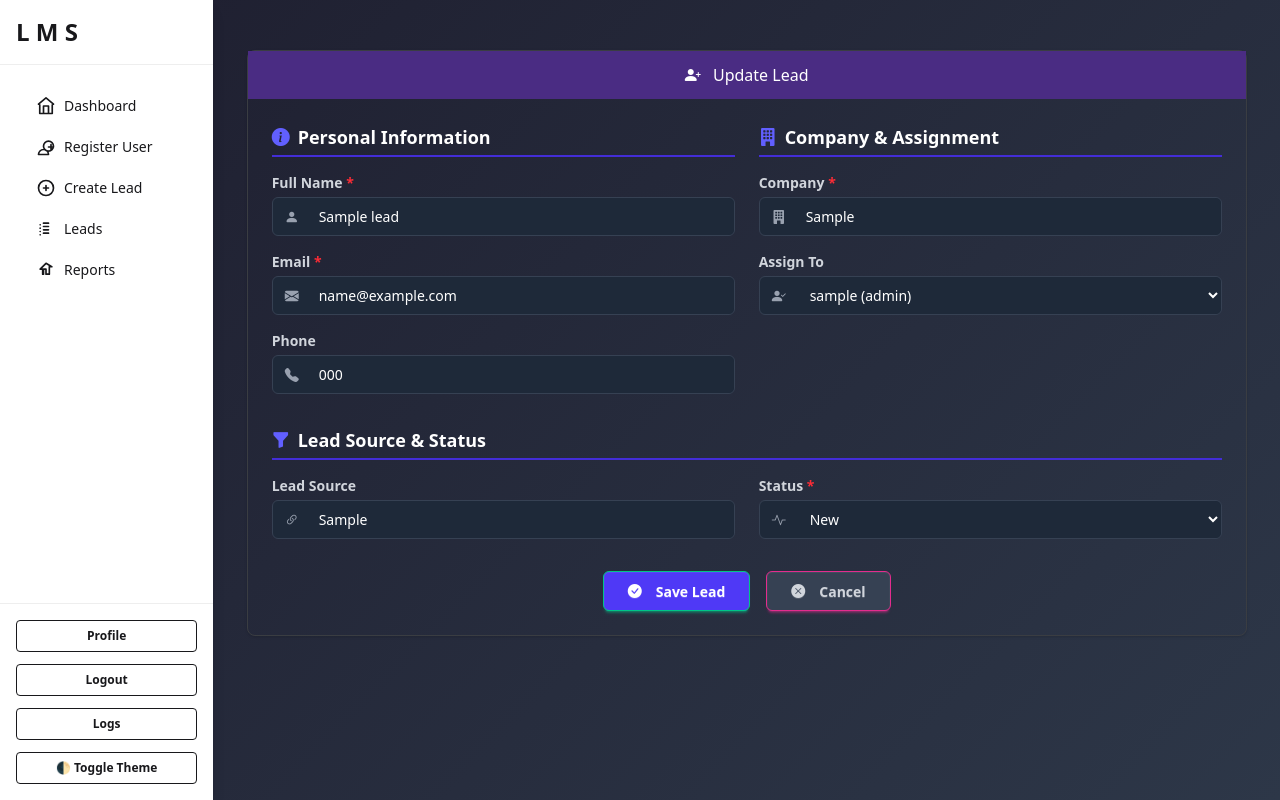
After one commit to sameer9860/Lead-Management-System, a Django app: page /1/update/ in a window 1280 px wide. The commit adds this page. Run offline with Django 5.2, Linux system fonts and the light colour scheme; a user stored in the database is signed in; tables that the repository leaves empty hold one stand-in row (values such as "Sample post"); style sheets or scripts are compiled from the project's sources; some libraries are stand-ins or nearby versions.

Commit message:
Add : Update Lead

```diff
--- a/leads/templates/leads/dashboard.html
+++ b/leads/templates/leads/dashboard.html
@@ -1,4 +1,4 @@
-{% extends 'base.html' %}
+ {% extends 'base.html' %}
 {% load static tailwind_tags %}
 
 {% block content %}
--- a/leads/templates/leads/lead_details.html
+++ b/leads/templates/leads/lead_details.html
@@ -117,7 +117,7 @@
                             <a href="{% url 'leads:lead_list' %}" class="btn btn-ghost">
                                 <i class="fas fa-arrow-left mr-2"></i>Back to List
                             </a>
-                            <a href="#" class="btn btn-primary">
+                            <a href="{% url 'leads:lead_update_view' lead.pk %}" class="btn btn-primary">
                                 <i class="fas fa-edit mr-2"></i>Edit Lead
                             </a>
                             <a href="{% url 'leads:lead_delete' lead.pk %}" class="btn btn-error">
--- /dev/null
+++ b/leads/templates/leads/lead_update.html
@@ -0,0 +1,155 @@
+{% extends "base.html" %}
+{% load widget_tweaks %}
+{% block content %}
+<div class="lead-container">
+
+    <div class="card shadow border-0 bg-dark lead-card">
+
+        <div class="card-header bg-dark-purple text-white text-center py-3">
+            <h4 class="mb-0"><i class="bi bi-person-plus-fill me-2"></i> {{ title }}</h4>
+        </div>
+
+        <div class="card-body p-6">
+
+            <form method="post" id="leadForm" action="{% url 'leads:lead_update_ajax' lead.id %}" class="space-y-8" novalidate>
+                {% csrf_token %}
+
+                <!-- Top Row: Personal Info & Company & Assignment -->
+                <div class="flex flex-col md:flex-row md:space-x-6">
+                    <!-- Personal Info -->
+                    <div class="md:w-1/2 space-y-4">
+                        <h6 class="text-white text-lg font-semibold flex items-center space-x-2 border-b-2 border-indigo-700 pb-1">
+                            <i class="bi bi-info-circle-fill text-indigo-500"></i>
+                            <span>Personal Information</span>
+                        </h6>
+
+                        <!-- Name -->
+                        <div>
+                            <label for="id_name" class="block text-sm font-semibold text-gray-300 mb-1">Full Name <span class="text-red-500">*</span></label>
+                            <div class="flex items-center bg-gray-800 border border-gray-700 rounded-md">
+                                <span class="px-3 text-gray-400"><i class="bi bi-person-fill"></i></span>
+                                {{ form.name|add_class:"w-full bg-gray-800 text-white rounded-r-md p-2" }}
+                            </div>
+                        </div>
+
+                        <!-- Email -->
+                        <div>
+                            <label for="id_email" class="block text-sm font-semibold text-gray-300 mb-1">Email <span class="text-red-500">*</span></label>
+                            <div class="flex items-center bg-gray-800 border border-gray-700 rounded-md">
+                                <span class="px-3 text-gray-400"><i class="bi bi-envelope-fill"></i></span>
+                                {{ form.email|add_class:"w-full bg-gray-800 text-white rounded-r-md p-2" }}
+                            </div>
+                        </div>
+
+                        <!-- Phone -->
+                        <div>
+                            <label for="id_phone" class="block text-sm font-semibold text-gray-300 mb-1">Phone</label>
+                            <div class="flex items-center bg-gray-800 border border-gray-700 rounded-md">
+                                <span class="px-3 text-gray-400"><i class="bi bi-telephone-fill"></i></span>
+                                {{ form.phone|add_class:"w-full bg-gray-800 text-white rounded-r-md p-2" }}
+                            </div>
+                        </div>
+                    </div>
+
+                    <!-- Company & Assignment -->
+                    <div class="md:w-1/2 space-y-4 mt-8 md:mt-0">
+                        <h6 class="text-white text-lg font-semibold flex items-center space-x-2 border-b-2 border-indigo-700 pb-1">
+                            <i class="bi bi-building-fill text-indigo-500"></i>
+                            <span>Company & Assignment</span>
+                        </h6>
+
+                        <!-- Company -->
+                        <div>
+                            <label for="id_company" class="block text-sm font-semibold text-gray-300 mb-1">Company <span class="text-red-500">*</span></label>
+                            <div class="flex items-center bg-gray-800 border border-gray-700 rounded-md">
+                                <span class="px-3 text-gray-400"><i class="bi bi-building-fill"></i></span>
+                                {{ form.company|add_class:"w-full bg-gray-800 text-white rounded-r-md p-2" }}
+                            </div>
+                        </div>
+
+                        <!-- Assigned To -->
+                        <div>
+                            <label for="id_assigned_to" class="block text-sm font-semibold text-gray-300 mb-1">Assign To</label>
+                            <div class="flex items-center bg-gray-800 border border-gray-700 rounded-md">
+                                <span class="px-3 text-gray-400"><i class="bi bi-person-check-fill"></i></span>
+                                {{ form.assigned_to|add_class:"w-full bg-gray-800 text-white rounded-r-md p-2" }}
+                            </div>
+                        </div>
+                    </div>
+                </div>
+
+                <!-- Lead Source & Status -->
+                <div class="mt-8 space-y-4">
+                    <h6 class="text-white text-lg font-semibold flex items-center space-x-2 border-b-2 border-indigo-700 pb-1">
+                        <i class="bi bi-funnel-fill text-indigo-500"></i>
+                        <span>Lead Source & Status</span>
+                    </h6>
+
+                    <div class="flex flex-col md:flex-row md:space-x-6">
+                        <div class="w-full md:w-1/2">
+                            <label for="id_source" class="block text-sm font-semibold text-gray-300 mb-1">Lead Source</label>
+                            <div class="flex items-center bg-gray-800 border border-gray-700 rounded-md">
+                                <span class="px-3 text-gray-400"><i class="bi bi-link-45deg"></i></span>
+                                {{ form.source|add_class:"w-full bg-gray-800 text-white rounded-r-md p-2" }}
+                            </div>
+                        </div>
+
+                        <div class="w-full md:w-1/2">
+                            <label for="id_status" class="block text-sm font-semibold text-gray-300 mb-1">Status <span class="text-red-500">*</span></label>
+                            <div class="flex items-center bg-gray-800 border border-gray-700 rounded-md">
+                                <span class="px-3 text-gray-400"><i class="bi bi-activity"></i></span>
+                                {{ form.status|add_class:"w-full bg-gray-800 text-white rounded-r-md p-2" }}
+                            </div>
+                        </div>
+                    </div>
+                </div>
+
+                <!-- Buttons -->
+                <div class="flex justify-center space-x-4 mt-8">
+                    <button type="submit" class="btn btn-success px-6 py-2 text-white bg-indigo-600 rounded-md hover:bg-indigo-700 transition">
+                        <i class="bi bi-check-circle-fill mr-2"></i> Save Lead
+                    </button>
+                    <button type="reset" class="btn btn-secondary px-6 py-2 text-gray-300 bg-gray-700 rounded-md hover:bg-gray-600 transition">
+                        <i class="bi bi-x-circle-fill mr-2"></i> Cancel
+                    </button>
+                </div>
+            </form>
+
+        </div>
+    </div>
+</div>
+
+<!-- AJAX -->
+<script>
+document.getElementById("leadForm").addEventListener("submit", function(e){
+    e.preventDefault();
+    let form = this;
+
+    fetch(form.action, {
+        method: "POST",
+        body: new FormData(form),
+        headers: {
+            "X-Requested-With": "XMLHttpRequest",
+            "X-CSRFToken": document.querySelector("[name=csrfmiddlewaretoken]").value
+        }
+    })
+    .then(res => res.json())
+    .then(data => {
+        if (data.success) {
+            window.location.href = data.redirect_url; // redirect here
+        } else {
+            alert("Error: " + JSON.stringify(data.errors || data.message));
+        }
+    })
+
+    .catch(err => console.error(err));
+});
+</script>
+
+<style>
+body { background: linear-gradient(135deg, #1e1e2f 0%, #2d3748 100%) !important; }
+.lead-container { min-height: 100vh; padding: 50px 0; width: 100%; }
+.lead-card { max-width: 1000px; margin: auto; border-radius: .5rem; border: 1px solid #3a3d42; }
+.bg-dark-purple { background-color: #4A2C83 !important; }
+</style>
+{% endblock %}
--- a/leads/templates/leads/list.html
+++ b/leads/templates/leads/list.html
@@ -59,7 +59,7 @@
                             <i class="bi bi-person-circle"></i>
                         </a>
                         <!-- Edit -->
-                        <a href="#" class="btn btn-sm btn-warning me-1" title="Edit">
+                        <a href="{% url 'leads:lead_update_view' lead.pk %}" class="btn btn-sm btn-warning me-1" title="Edit">
                             <i class="bi bi-pencil-square"></i>
                         </a>
                         <!-- Delete -->
--- a/leads/templates/leads/reports.html
+++ b/leads/templates/leads/reports.html
@@ -1,5 +1,9 @@
 {% extends 'base.html' %}
+{% load widget_tweaks %}
 
 {% block content %}
     <h1>Reports</h1>
+
+
+
 {% endblock %}
--- a/leads/urls.py
+++ b/leads/urls.py
@@ -11,6 +11,8 @@ urlpatterns = [
     path("lead_details/<int:pk>/", views.lead_details, name="lead_details"),
     path("form/", views.form, name="form"),
     path("lead_delete/<int:pk>/", views.lead_delete, name='lead_delete'),
+     path("<int:pk>/update/", views.lead_update_view, name="lead_update_view"),
+    path("<int:pk>/update-ajax/", views.lead_update_ajax, name="lead_update_ajax"),
     path("reports/", views.reports, name='reports'),
 
     # New AJAX endpoints
--- a/leads/views.py
+++ b/leads/views.py
@@ -4,14 +4,12 @@ from django.contrib.auth.decorators import login_required
 from django.http import JsonResponse
 from django.views.decorators.http import require_http_methods
 from django.contrib import messages
-from django.db.models import Count
-from django.utils import timezone
+from django.db.models import Count,Q
 from .models import Lead, LeadNote, ActivityLog
 from .forms import LeadNoteForm, LeadForm
 from .filters import LeadFilter
 import json
-from django.db.models import Count, Q
-
+from django.urls import reverse
 # Your existing views (keep these as they are, just add activity logging)
 
 
@@ -52,7 +50,13 @@ def dashboard(request):
 
 @login_required
 def reports(request):
-    return render(request, "leads/reports.html")
+
+    # # Log report access
+    # ActivityLog.objects.create(
+    #     user=request.user,
+    #     action="Viewed reports"
+    # )
+    return render(request, "leads/reports.html" )
 
 @login_required
 def lead_list(request):
@@ -147,6 +151,39 @@ def lead_delete(request, pk):
         return redirect('leads:lead_list')
 
     return render(request, 'leads/lead_delete_confirm.html', {'lead': lead})
+
+
+
+
+@login_required
+def lead_update_view(request, pk):
+    """Render the form page for editing a lead."""
+    lead = get_object_or_404(Lead, pk=pk)
+    form = LeadForm(instance=lead)
+    return render(request, "leads/lead_update.html", {"form": form, "lead": lead, "title": "Update Lead"})
+
+
+@login_required
+def lead_update_ajax(request, pk):
+    if request.method == "POST" and request.headers.get("x-requested-with") == "XMLHttpRequest":
+        lead = get_object_or_404(Lead, pk=pk)
+        form = LeadForm(request.POST, instance=lead)
+        if form.is_valid():
+            updated_lead = form.save()
+            ActivityLog.objects.create(
+                user=request.user,
+                lead=updated_lead,
+                action=f"Updated lead {updated_lead.name} with status {updated_lead.status.capitalize()}"
+            )
+            # send redirect URL in JSON
+            return JsonResponse({
+                "success": True,
+                "redirect_url": reverse("leads:lead_list")
+            })
+        else:
+            return JsonResponse({"success": False, "errors": form.errors}, status=400)
+
+    return JsonResponse({"success": False, "message": "Invalid request"}, status=400)
 
 # NEW AJAX Views - Add these to your existing views.py
 
--- a/theme/templates/base.html
+++ b/theme/templates/base.html
@@ -25,27 +25,72 @@
         </div>
 
         <nav class="flex-grow p-4">
-            <ul class="menu menu-vertical space-y-2">
-                <li><a href="{% url 'leads:dashboard' %}" class="rounded-md">Dashboard</a></li>
+       <ul class="menu menu-vertical space-y-2">
+    <li>
+        <a href="{% url 'leads:dashboard' %}" class="flex items-center gap-2 rounded-md">
+            <!-- Heroicon: Home -->
+            <svg xmlns="http://www.w3.org/2000/svg" class="h-5 w-5" fill="none"
+                 viewBox="0 0 24 24" stroke="currentColor">
+                <path stroke-linecap="round" stroke-linejoin="round" stroke-width="2"
+                      d="M3 9.75l9-7.5 9 7.5M4.5 10.5V21h15V10.5M9 21V12h6v9"/>
+            </svg>
+            Dashboard
+        </a>
+    </li>
 
-                {% if user.is_superuser or user.role == 'admin'  %}
-                    <li><a href="{% url 'accounts:register' %}" class="rounded-md">Register</a></li>
+    {% if user.is_superuser or user.role == 'admin' %}
+        <li>
+            <a href="{% url 'accounts:register' %}" class="flex items-center gap-2 rounded-md">
+                <!-- Heroicon: User Add -->
+                <svg xmlns="http://www.w3.org/2000/svg" class="h-5 w-5" fill="none"
+                     viewBox="0 0 24 24" stroke="currentColor">
+                    <path stroke-linecap="round" stroke-linejoin="round" stroke-width="2"
+                          d="M18 9v3m0 0v3m0-3h3m-3 0h-3M15 21a6 6 0 10-12 0h12zm6-10a6 6 0 11-12 0 6 6 0 0112 0z"/>
+                </svg>
+                Register User
+            </a>
+        </li>
 
-                    <li><a href="{% url 'leads:form' %}" class="rounded-md">Create Lead</a></li>
+        <li>
+            <a href="{% url 'leads:form' %}" class="flex items-center gap-2 rounded-md">
+                <!-- Heroicon: Plus Circle -->
+                <svg xmlns="http://www.w3.org/2000/svg" class="h-5 w-5" fill="none"
+                     viewBox="0 0 24 24" stroke="currentColor">
+                    <path stroke-linecap="round" stroke-linejoin="round" stroke-width="2"
+                          d="M12 9v6m3-3H9m12 0a9 9 0 11-18 0 9 9 0 0118 0z"/>
+                </svg>
+                Create Lead
+            </a>
+        </li>
+    {% endif %}
 
+    {% if user.is_superuser or user.role == 'admin' or user.role == 'sales_manager' %}
+        <li>
+            <a href="{% url 'leads:lead_list' %}" class="flex items-center gap-2 rounded-md">
+                <!-- Heroicon: Clipboard List -->
+                <svg xmlns="http://www.w3.org/2000/svg" class="h-5 w-5" fill="none"
+                     viewBox="0 0 24 24" stroke="currentColor">
+                    <path stroke-linecap="round" stroke-linejoin="round" stroke-width="2"
+                          d="M9 5h6M9 9h6M9 13h6M9 17h6M5 7h.01M5 11h.01M5 15h.01M5 19h.01"/>
+                </svg>
+                Leads
+            </a>
+        </li>
+    {% endif %}
 
-                {% endif %}
+    <li>
+        <a href="{% url 'leads:reports' %}" class="flex items-center gap-2 rounded-md">
+            <!-- Heroicon: Chart Bar -->
+            <svg xmlns="http://www.w3.org/2000/svg" class="h-5 w-5" fill="none"
+                 viewBox="0 0 24 24" stroke="currentColor">
+                <path stroke-linecap="round" stroke-linejoin="round" stroke-width="2"
+                      d="M9 17v-6h3v6h4v-9h3L12 4 5 11h3v6z"/>
+            </svg>
+            Reports
+        </a>
+    </li>
+</ul>
 
-                {% if user.is_superuser or user.role == 'admin' or user.role == 'sales_manager' %}
-
-                <li><a href="{% url 'leads:lead_list' %}" class="rounded-md">Leads</a></li>
-
-            {% endif %}
-
-            <li><a href="{% url 'leads:reports' %}" class="rounded-md">Reports</a></li>
-
-
-            </ul>
         </nav>
 
         <div class="p-4 border-t border-base-300">
```
